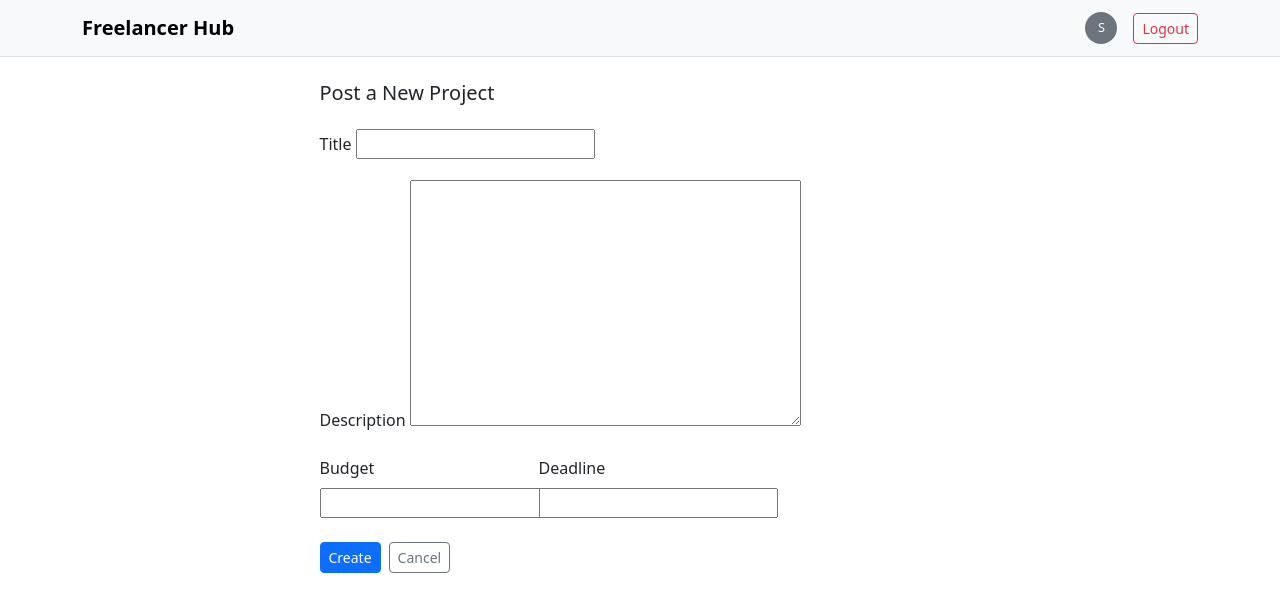
After one commit to abdallah-9a/django, a Django app: page /projects/add/ in a window 1280 px wide. The commit adds this page. Shown: the top 612 px of the page. Run offline with Django 3.2, Linux system fonts and the light colour scheme; the visitor is signed in with stand-in values (Sample User, id 1); parts of the project's set-up code (start-up, migrations or seed data) failed here and were passed over.

Commit message:
Implement project creation functionality

```diff
--- a/freelancer_hub/projects/urls.py
+++ b/freelancer_hub/projects/urls.py
@@ -4,6 +4,7 @@ from . import views
 urlpatterns = [
     path("", views.ProjectsList.as_view(), name="home"),
     path("project-detail/<int:pk>/", views.ProjectDetail.as_view(),name="project_detail"),
+    path("add/",views.ProjectCreate.as_view(),name="add_project"),
     path("edit/<int:pk>/",views.ProjectEdit.as_view(),name="edit_project"),
     path("delete/<int:pk>/",views.ProjectDelete.as_view(),name="delete_project"),
 
--- a/freelancer_hub/projects/views.py
+++ b/freelancer_hub/projects/views.py
@@ -1,5 +1,5 @@
 from django.shortcuts import render
-from django.views.generic import ListView, DetailView, UpdateView,DeleteView
+from django.views.generic import ListView, DetailView,CreateView,UpdateView,DeleteView
 from .models import Project
 from django.contrib.auth.mixins import LoginRequiredMixin, UserPassesTestMixin
 from django.urls import reverse_lazy
@@ -17,6 +17,14 @@ class ProjectDetail(DetailView):
     context_object_name = "project"
     template_name = "projects/project_detail.html"
 
+class ProjectCreate(LoginRequiredMixin,CreateView):
+    model = Project
+    fields = ["title","description","budget","deadline"]
+    template_name = "projects/project_add.html"
+
+    def form_valid(self, form):
+        form.instance.created_by = self.request.user # assign current user
+        return super().form_valid(form)
 
 class ProjectEdit(LoginRequiredMixin, UserPassesTestMixin, UpdateView):
     model = Project
--- /dev/null
+++ b/freelancer_hub/templates/projects/project_add.html
@@ -0,0 +1,35 @@
+{% extends 'base.html' %} {% block title %}Add Project{% endblock %}
+{% block content %}
+<div class="row justify-content-center">
+  <div class="col-lg-8 col-xl-7">
+    <h1 class="h5 mb-4">Post a New Project</h1>
+    <form method="post">
+      {% csrf_token %} {{ form.non_field_errors }}
+      <div class="mb-3">
+        <label class="form-label" for="id_title">Title</label>
+        {{ form.title }} {{ form.title.errors }}
+      </div>
+      <div class="mb-3">
+        <label class="form-label" for="id_description">Description</label>
+        {{ form.description }} {{ form.description.errors }}
+      </div>
+      <div class="row g-3">
+        <div class="col-md-4">
+          <label class="form-label" for="id_budget">Budget</label>
+          {{ form.budget }} {{ form.budget.errors }}
+        </div>
+        <div class="col-md-4">
+          <label class="form-label" for="id_deadline">Deadline</label>
+          {{ form.deadline }} {{ form.deadline.errors }}
+        </div>
+      </div>
+      <div class="mt-4 d-flex gap-2">
+        <button type="submit" class="btn btn-primary btn-sm">Create</button>
+        <a href="{% url 'home' %}" class="btn btn-outline-secondary btn-sm"
+          >Cancel</a
+        >
+      </div>
+    </form>
+  </div>
+</div>
+{% endblock %}
```
Also changed, not shown: freelancer_hub/templates/users/profile_detail.html (+8 -1 lines).
